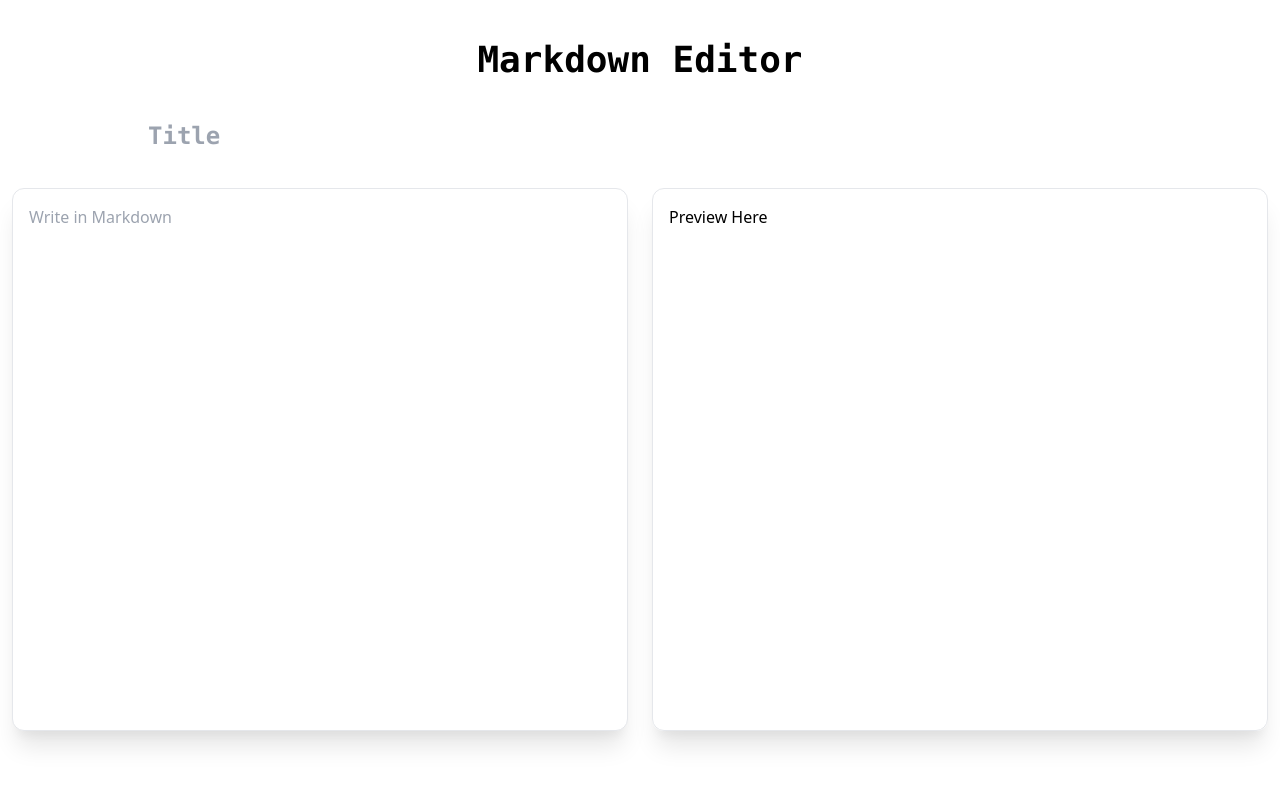
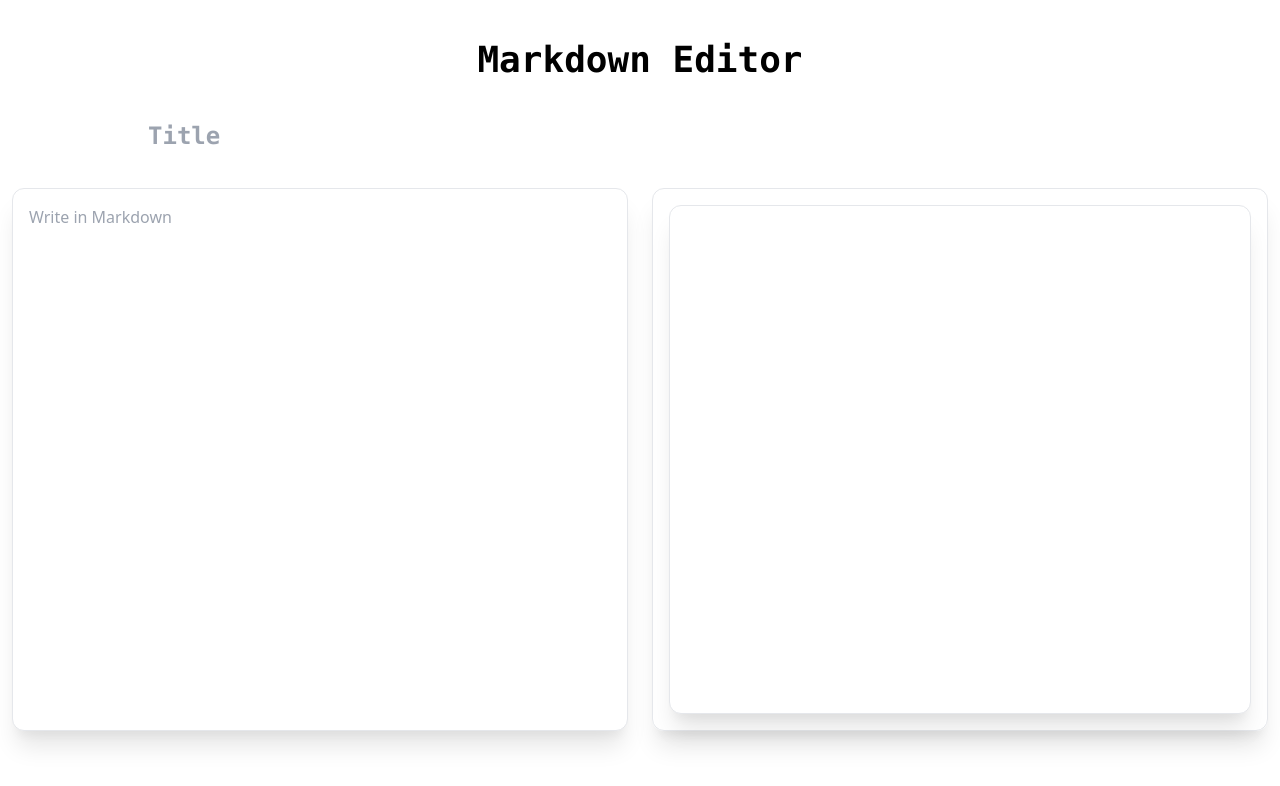
Before and after one commit to yn4k4nishi/md-editor, a Next.js app: page / in a window 1280 px wide. Shown: the top 786 px of the page. Built offline with nearby package versions, Linux system fonts and the light colour scheme.

Commit message:
:+1: Update : ファイル分割できた

```diff
--- /dev/null
+++ b/lib/PostPreview.tsx
@@ -0,0 +1,17 @@
+import React from "react";
+import ReactMarkdown from "react-markdown";
+import gfm from "remark-gfm";
+
+const PostPreview = (props) => {
+  return (
+    <div className="h-full w-full mr-10">
+      <div className="markdown-preview h-full w-full border shadow-xl mb-5 rounded-xl py-4 px-2 overflow-y-scroll bg-white">
+        <ReactMarkdown plugins={[gfm]} unwrapDisallowed={false}>
+          {props.markdown}
+        </ReactMarkdown>
+      </div>
+    </div>
+  );
+};
+
+export default PostPreview;
--- a/package.json
+++ b/package.json
@@ -10,7 +10,9 @@
   "dependencies": {
     "next": "10.2.0",
     "react": "17.0.2",
-    "react-dom": "17.0.2"
+    "react-dom": "17.0.2",
+    "react-markdown": "^6.0.2",
+    "remark-gfm": "^1.0.0"
   },
   "devDependencies": {
     "@types/node": "^15.3.0",
--- a/pages/index.js
+++ b/pages/index.js
@@ -1,7 +1,11 @@
 // import Head from 'next/head'
 // import Image from 'next/image'
+import '../lib/PostPreview'
+import PostPreview from '../lib/PostPreview'
 
 export default function Editor(){
+  markdown: String;
+
   return(
     <div className="post-form min-h-screen">
       <div className="h-screen flex flex-col">
@@ -21,11 +25,12 @@ export default function Editor(){
                   id="md"
                   placeholder="Write in Markdown"
                   className="markdown-form resize-none w-full h-full border shadow-xl mb-5 rounded-xl focus:outline-none p-4"
+                  // value={markdown}
                 ></textarea>
               </div>
               <div className="w-1/2 m-3">
                 <div className="resize-none w-full h-full border shadow-xl mb-5 rounded-xl focus:outline-none p-4">
-                    Preview Here
+                  <PostPreview></PostPreview>
                 </div>
               </div>
             </div>
```
Also changed, not shown: 1 other file (tests, documents, lock files or other folders). Lines whose indentation alone changed are shown as unchanged.
